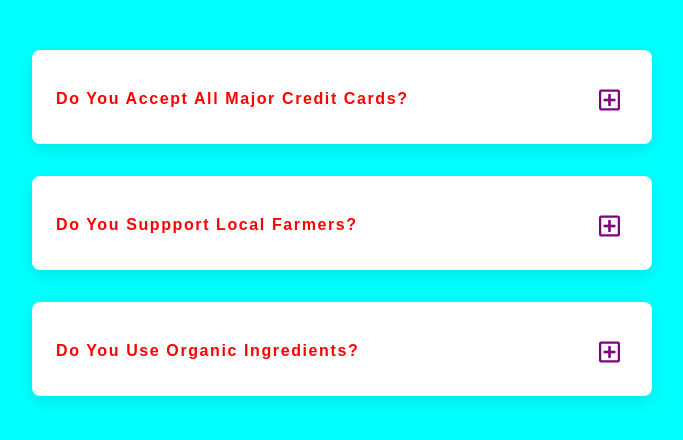
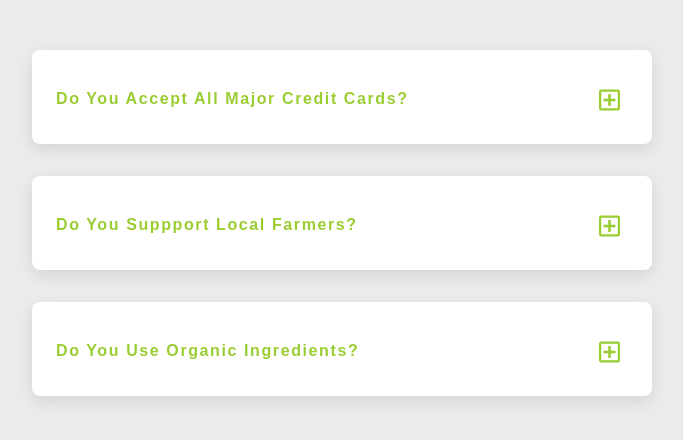
Before and after one commit to akhil-06/fs-12-js, a plain HTML site: page q&a project/index.html in a window 1280 px wide. Shown: the whole page, without its empty margins (298-981 px from the left). Drawn offline with Linux system fonts and the light colour scheme.

Commit message:
q&a project done

```diff
--- a/q&a project/script.js
+++ b/q&a project/script.js
@@ -1,13 +1,6 @@
 let questions = document.querySelectorAll(".question");
-// console.log(questions);
-
-
-let button = document.querySelectorAll(".question-btn");
-console.log(button);
 questions.forEach(function(q){
-    // console.log(q);
-    let button = document.querySelector(".question-btn");
-    // console.log(button);
+    let button = q.querySelector(".question-btn");
     button.addEventListener("click", function(){
             q.classList.toggle('show-text');
     })
--- a/q&a project/style.css
+++ b/q&a project/style.css
@@ -2,7 +2,7 @@
   margin: 0;
   padding: 0;
   font-family: sans-serif;
-    background: cyan;
+  background: #ebebeb;
 }
 
 p {
@@ -32,7 +32,7 @@
 
 .question-title p {
   letter-spacing: 0.1rem;
-    color: red;
+  color: yellowgreen;
   font-weight: bolder;
 }
 .question-btn {
@@ -40,7 +40,7 @@
   background: transparent;
   border-color: transparent;
   cursor: pointer;
-    color: purple;
+  color: yellowgreen;
 }
 
 .question-text {
```
Lines whose indentation alone changed are shown as unchanged.
